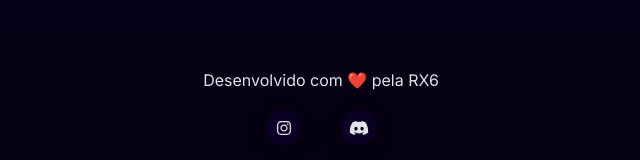
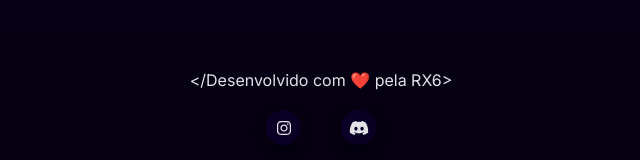
Before and after one commit to gfrnca/next-rx6-web, a Next.js app: page / in a window 1280 px wide. Shown: the part 1522-1682 px from the top of the page, without its empty margins (319-959 px from the left). Built offline with nearby package versions, Linux system fonts and the light colour scheme.

Commit message:
Pequena mudança no Footer

```diff
--- a/src/components/organisms/Footer/Footer.tsx
+++ b/src/components/organisms/Footer/Footer.tsx
@@ -12,7 +12,7 @@ const Footer = () => {
     <FooterStyles>
       <Container className='container'>
         <div className="footer-wrapper">
-          <p>Desenvolvido com ❤️ pela RX6</p>
+          <p>{'</Desenvolvido com ❤️ pela RX6>'}</p>
 
           <div className="social-medias">
             <div className="social instagram">
```
